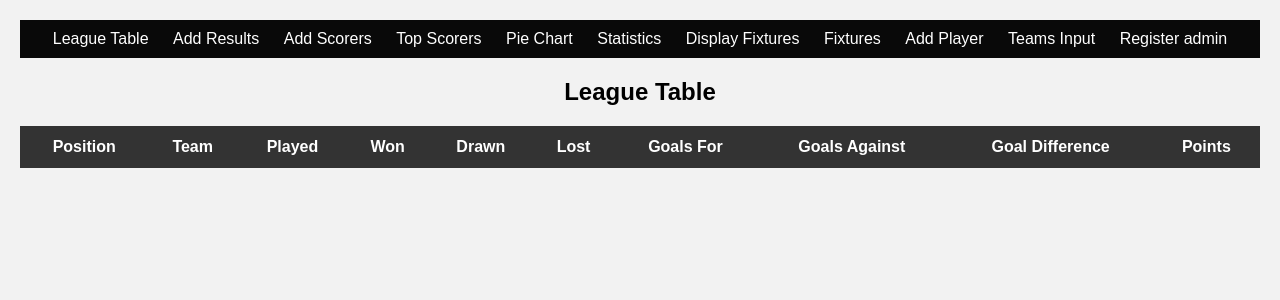
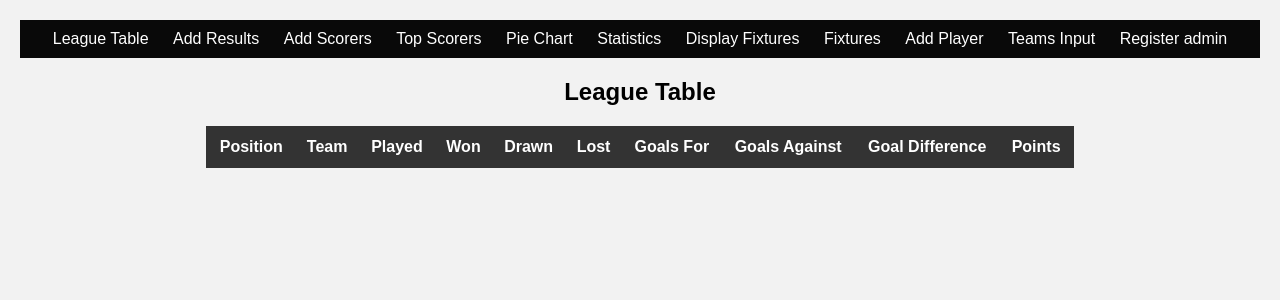
Before and after one commit to clintonmachuki/csym019_assignment_2024, a PHP site: the page made by Task B/league_table.php in a window 1280 px wide. Shown: the top 300 px of the page. Run offline with PHP 8.4, Linux system fonts and the light colour scheme; data that the repository does not hold is empty.

Commit message:
positioning of results and places the league table in a container

```diff
--- a/Task B/display_fixtures.php
+++ b/Task B/display_fixtures.php
@@ -63,15 +63,17 @@ $conn->close(); // Close the database connection after fetching data
             echo '<table border="1" cellpadding="5" cellspacing="0">
                 <tr>
                     <th>Home Team</th>
+                    <th>Result</th>
                     <th>Away Team</th>
-                    <th>Result</th>
+
                 </tr>';
         }
         // Display the fixture row
         echo '<tr class="clickable-row" data-href="fixture_outcome.php?fixture_id=' . $fixture['FixtureID'] . '">
             <td>' . $fixture['HomeTeam'] . '</td>
+            <td>' . $fixture['Result'] . '</td>
             <td>' . $fixture['AwayTeam'] . '</td>
-            <td>' . $fixture['Result'] . '</td>
+
         </tr>';
         // Update the previous date
         $prevDate = $currDate;
--- a/Task B/league_table.php
+++ b/Task B/league_table.php
@@ -124,6 +124,7 @@ $conn->close(); // Close the database connection after fetching data
         <li><a href="register_admin.html">Register admin</a></li>
     </ul>
     <h2>League Table</h2> <!-- Heading for the league table -->
+    <div class="table-container">
     <table border="1" id="league-table"> <!-- Table to display the league table -->
         <tr>
             <th>Position</th>
@@ -154,6 +155,7 @@ $conn->close(); // Close the database connection after fetching data
             <?php $position++; ?> <!-- Increment position counter -->
         <?php endforeach; ?> <!-- End of team loop -->
     </table>
+        </div>
 
     <script>
         document.addEventListener("DOMContentLoaded", function() {
--- a/Task B/styles.css
+++ b/Task B/styles.css
@@ -162,3 +162,9 @@ label {
     font-size: 18px;
     font-weight: bold;
 }
+
+.table-container {
+    text-align: center; /* Center-align the table */
+    max-width: 70%; /* Limit maximum width of the table container */
+    margin: 0 auto; /* Center the table container horizontally */
+}
--- a/Task B/team_fixtures.php
+++ b/Task B/team_fixtures.php
@@ -65,14 +65,15 @@ $conn->close(); // Close the database connection after fetching data
     <table border="1"> <!-- Table to display the team fixtures -->
         <tr>
             <th>Home Team</th>
+            <th>Result</th>
             <th>Away Team</th>
-            <th>Result</th>
+
         </tr>
         <?php foreach ($fixtures as $fixture): ?> <!-- Loop through fixtures -->
             <tr class="clickable-row" data-href="fixture_outcome.php?fixture_id=<?php echo $fixture['FixtureID']; ?>">
                 <td><?php echo $teamNames[$fixture['HomeTeamID']]; ?></td> <!-- Display Home Team Name -->
+                <td><?php echo $fixture['Result']; ?></td> <!-- Display Result -->
                 <td><?php echo $teamNames[$fixture['AwayTeamID']]; ?></td> <!-- Display Away Team Name -->
-                <td><?php echo $fixture['Result']; ?></td> <!-- Display Result -->
             </tr>
         <?php endforeach; ?> <!-- End of fixture loop -->
     </table>
```
